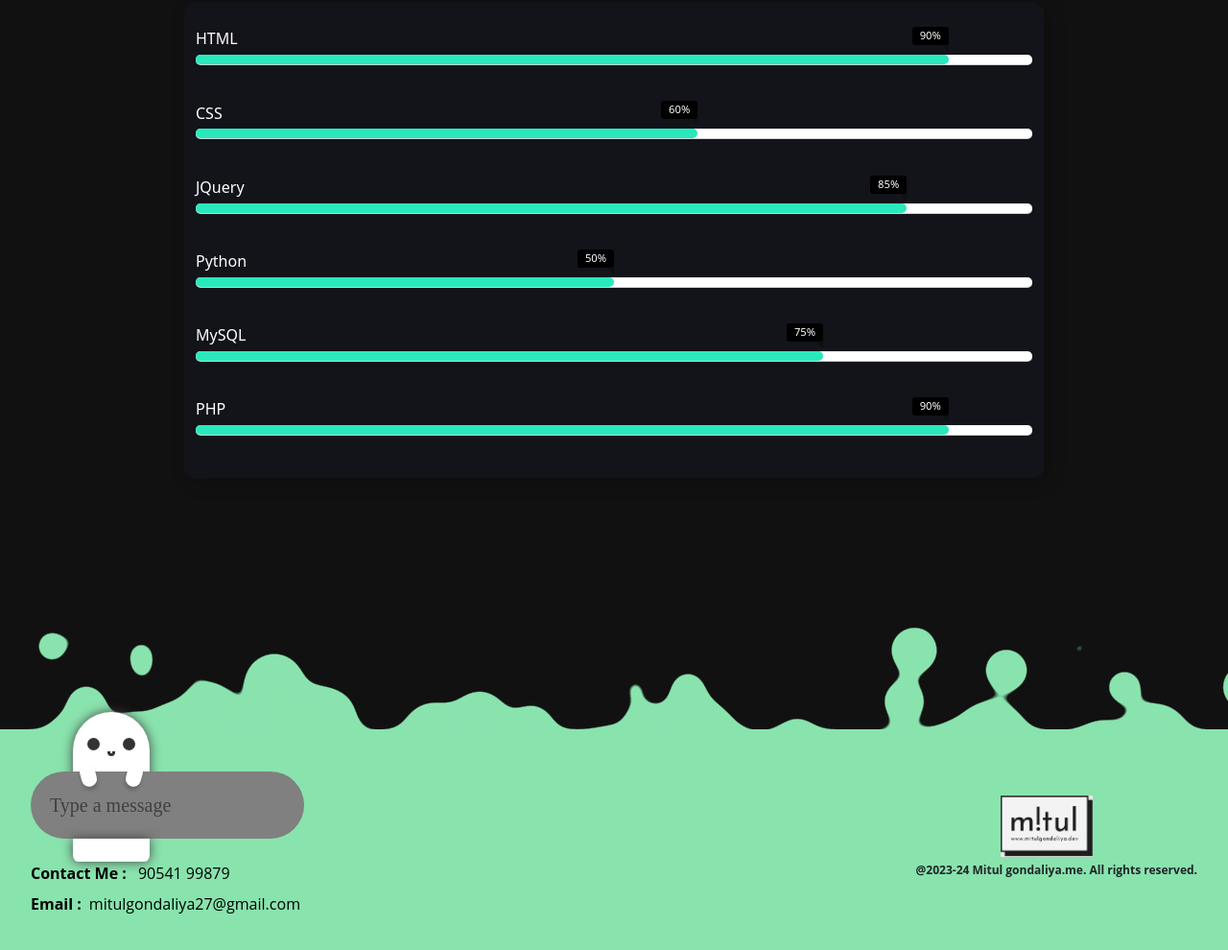
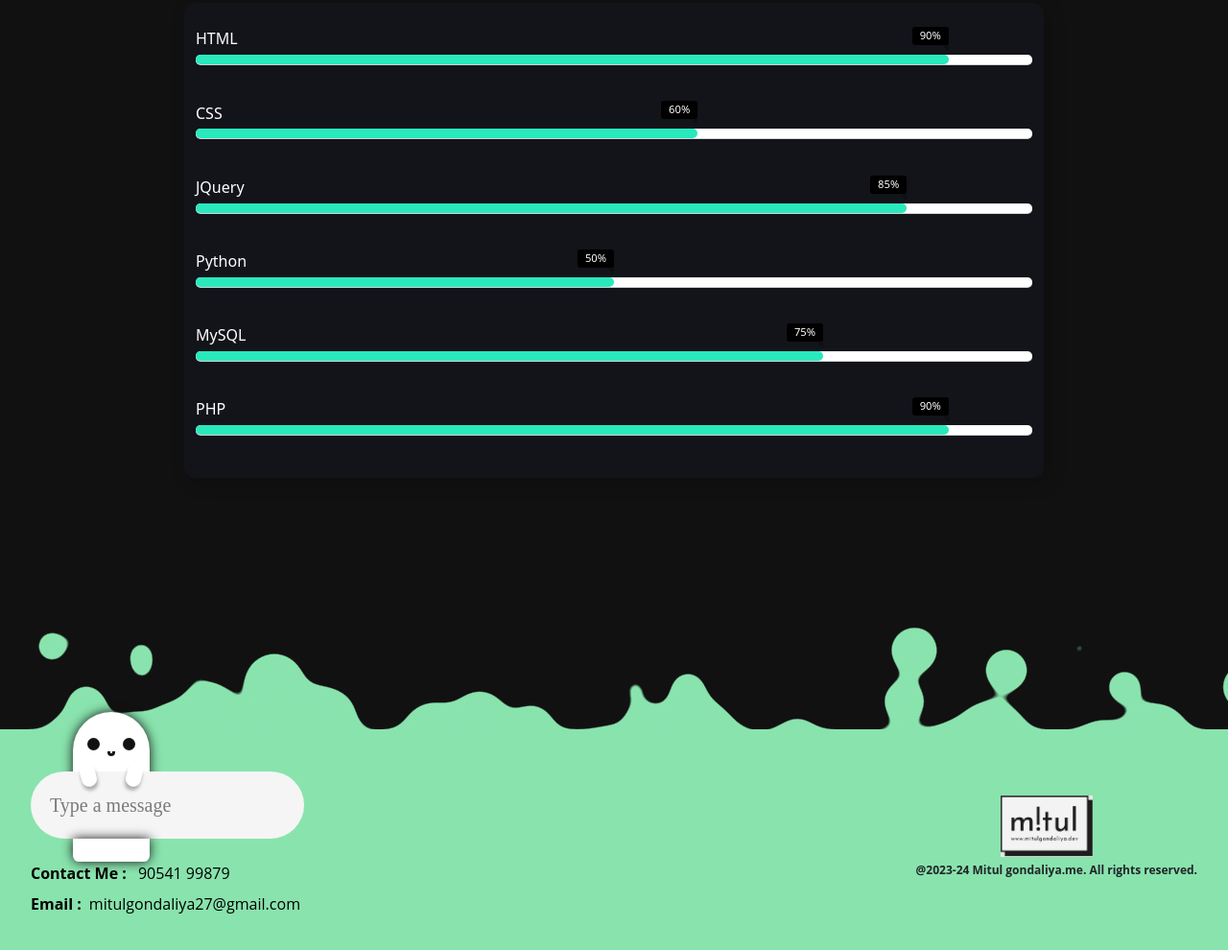
Before and after one commit to Mitul2711/my_site.github.io, a plain HTML site: page index.html in a window 1280 px wide. Shown: the part 1689-2679 px from the top of the page at 96% size. Drawn offline with nearby package versions, Linux system fonts and the light colour scheme.

Commit message:
update bot

```diff
--- a/index.html
+++ b/index.html
@@ -325,9 +325,7 @@
       <!-- **** Ghodt message bar ******* -->
       <div id="container">
         <!-- <div class="chat-bubble" id="ghost-bubble"></div> -->
-        <form id="f1" method="post" enctype="text/plain">
-        <input type="text" onkeypress="myFunction(event)" placeholder="Type a message"/>
-      </form>
+        <input id="ghost-input" type="text" onkeypress="myFunction(event)" placeholder="Type a message">
         <div class="ghost">
           <div class="ghost__face">
             <div class="ghost__eyes">
--- a/index.js
+++ b/index.js
@@ -1,14 +1,46 @@
 function myFunction(event) {
-  if (event.key == 'Enter') {
+  if (event.keyCode === 13) { // Check if the Enter key was pressed
+    // Get the value of the input field
+    var input = document.getElementById("ghost-input").value;
+
+    // Make an HTTP request to your server
+    var xhr = new XMLHttpRequest();
+    xhr.open("POST", "/send-email", true);
+    xhr.setRequestHeader("Content-Type", "application/json");
+
+    // Prepare the data to be sent in the request body
+    var data = JSON.stringify({
+      to: "mitulgondaliya27@gmail.com",
+      subject: "Email Subject",
+      message: input
+    });
+
+    // Handle the server's response
+    xhr.onreadystatechange = function() {
+      if (xhr.readyState === XMLHttpRequest.DONE && xhr.status === 200) {
+        console.log("Email sent successfully");
+        // Optionally, display a success message to the user
+      }
+    };
+
+    // Send the request
+    xhr.send(data);
+
+    // Clear the input field
+    document.getElementById("ghost-input").value = "";
+  }
+}
+
+function myFunction(event) {
+  if (event.key === 'Enter') {
     let co = confirm("Confirm to send a message!");
-    if (co == 1) {
-      document.getElementById("f1").action = "mailto:mitulgondaliya27@gmail.com";
-    }else{
+    if (co) {
+      document.getElementById("ghost-input").action = "mailto:mitulgondaliya27@gmail.com";
+    } else {
       event.preventDefault();
     }
   }
 }
-
 
 
 var typed = new Typed(".typing",{
--- a/style.css
+++ b/style.css
@@ -1038,6 +1038,7 @@ transition-delay: 200ms;
 input[type=text] {
   font-size: 20px;
   font-family: "Chivo";
+  col;
 }
 
 #container {
@@ -1048,7 +1049,7 @@ input[type=text] {
   padding: 1em;
   border: none;
   border-radius: 2.2em;
-  background: gray;
+  background: whitesmoke;
   transition: background 0.3s;
 }
 input[type=text]:focus {
@@ -1148,7 +1149,7 @@ input[type=text]:focus + .ghost .ghost__legs {
 .ghost__face .ghost__eyes-l, .ghost__face .ghost__eyes-r {
   width: 0.8em;
   height: 0.8em;
-  background: #333;
+  background: #111;
   border-radius: 100%;
   position: absolute;
   bottom: 0.4em;
@@ -1163,13 +1164,13 @@ input[type=text]:focus + .ghost .ghost__legs {
   width: 0.5em;
   height: 0.3em;
   border-radius: 50px;
-  border: 0.2em solid #333;
+  border: 0.2em solid #111;
   border-top: none;
   border-top-left-radius: 0;
   border-top-right-radius: 0;
 }
 .ghost__face .ghost__mouth--open {
-  border-top: 0.2em solid #333;
+  border-top: 0.2em solid #111;
   height: 0.2em;
 }
 
@@ -1178,7 +1179,8 @@ input[type=text]:focus + .ghost .ghost__legs {
   height: 7em;
   background: inherit;
   border-radius: 100px;
-  box-shadow: 0 0 12px #424242;
+  /* box-shadow: 0 0 12px #424242; */
+  box-shadow: 0 0 12px #111111;
   transition: all 0.3s background 0.4s 0.1s;
   transform: translate(-50%, 50px);
   z-index: -1;
@@ -1192,7 +1194,7 @@ input[type=text]:focus + .ghost .ghost__legs {
   width: 1em;
   height: 1.5em;
   background: white;
-  box-shadow: 0 4px 4px rgba(51, 51, 51, 0.3);
+  box-shadow: 0 4px 4px rgba(1, 1, 1, 0.3);
 }
 .ghost__hands-r {
   transform: translate(1.5em, 1em) rotate(15deg);
@@ -1206,7 +1208,7 @@ input[type=text]:focus + .ghost .ghost__legs {
   height: 1.5em;
   top: 100%;
   background: inherit;
-  box-shadow: 0 0 12px #424242;
+  box-shadow: 0 0 12px #111111;
   border-bottom-left-radius: 0.4em;
   border-bottom-right-radius: 0.4em;
 }
```
